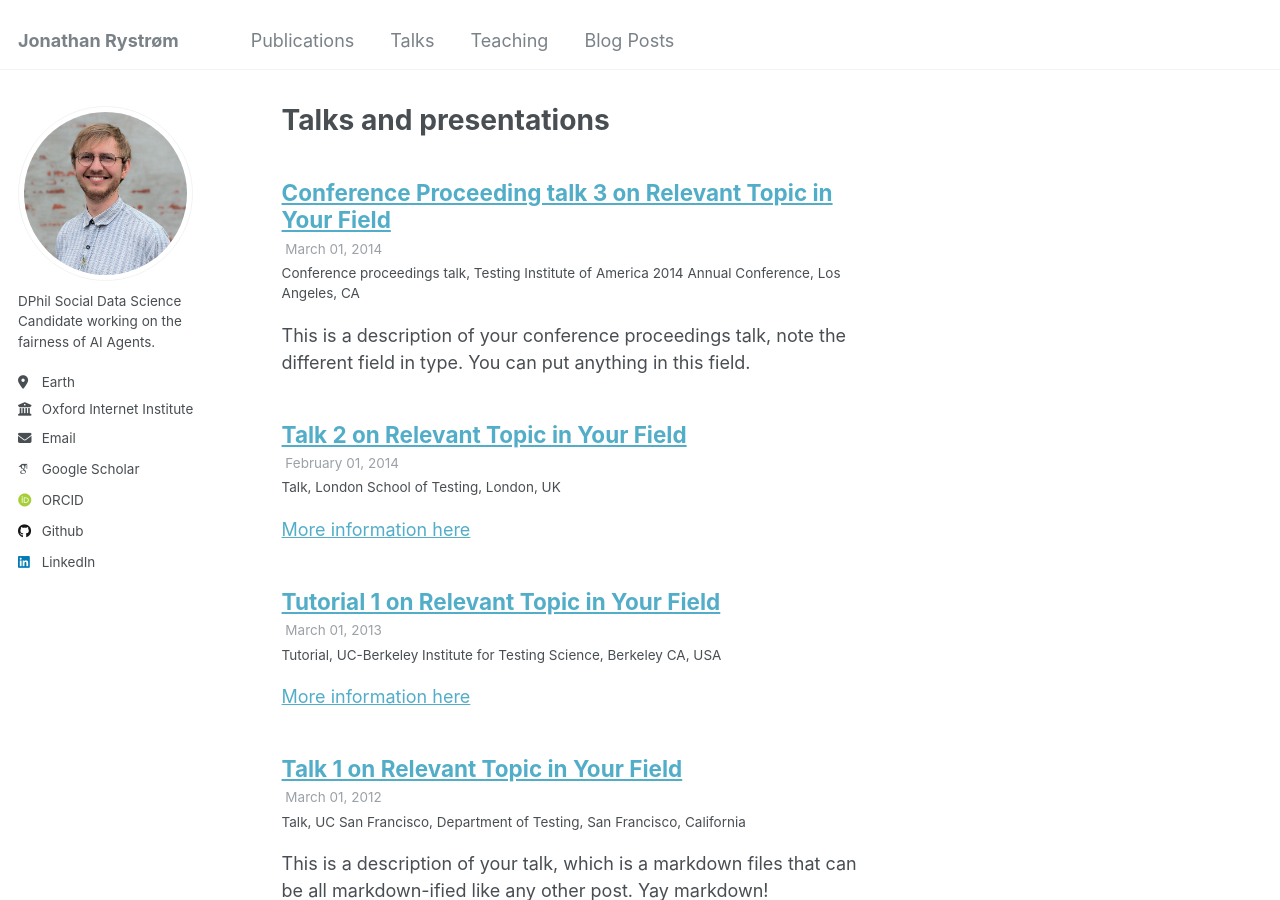
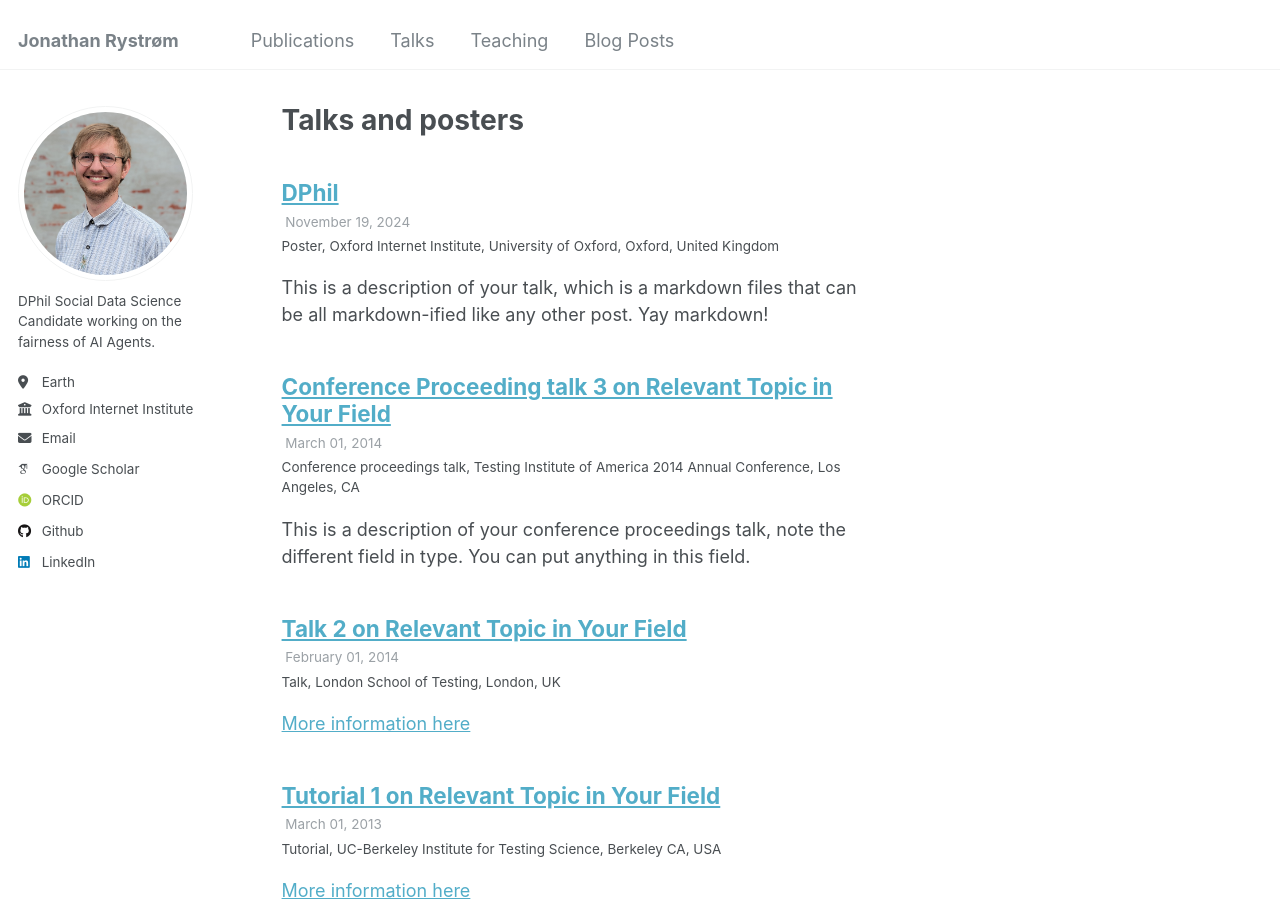
Before and after one commit to jhrystrom/jhrystrom.github.io, a Jekyll site: the page built from _pages/talks.html, in a window 1280 px wide and 900 px high. Built offline with Jekyll 4.4.1, drawn with Linux system fonts in a browser that asks for light colours; some web fonts are replaced.

Commit message:
add empty dphil poster

```diff
--- a/_pages/talks.html
+++ b/_pages/talks.html
@@ -1,6 +1,6 @@
 ---
 layout: archive
-title: "Talks and presentations"
+title: "Talks and posters"
 permalink: /talks/
 author_profile: true
 ---
--- /dev/null
+++ b/_talks/2024-11-19-dphil-poster.md
@@ -0,0 +1,11 @@
+---
+title: "DPhil "
+collection: talks
+type: "Poster"
+permalink: /talks/2024-11-19-dphil-poster
+venue: "Oxford Internet Institute, University of Oxford"
+date: 2024-11-19
+location: "Oxford, United Kingdom"
+---
+
+This is a description of your talk, which is a markdown files that can be all markdown-ified like any other post. Yay markdown!
```
